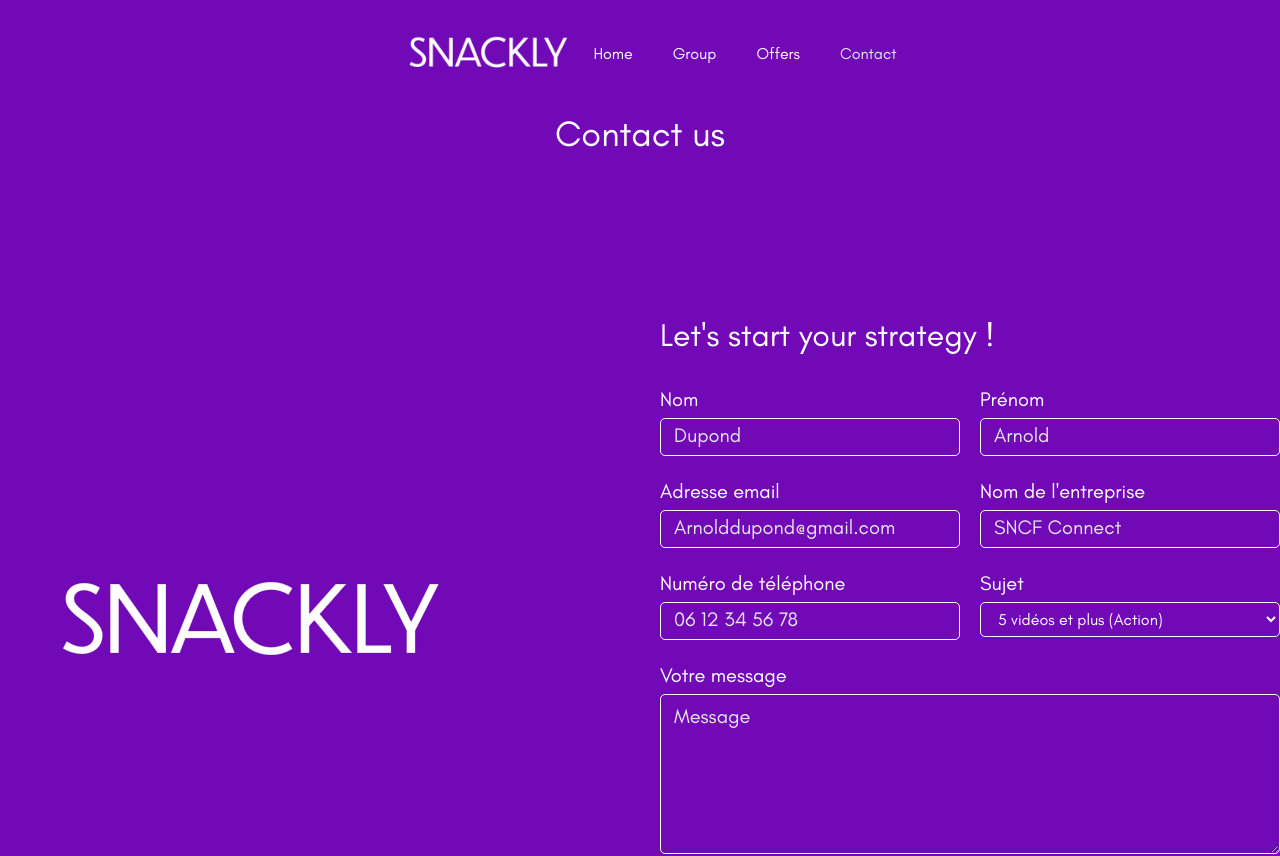
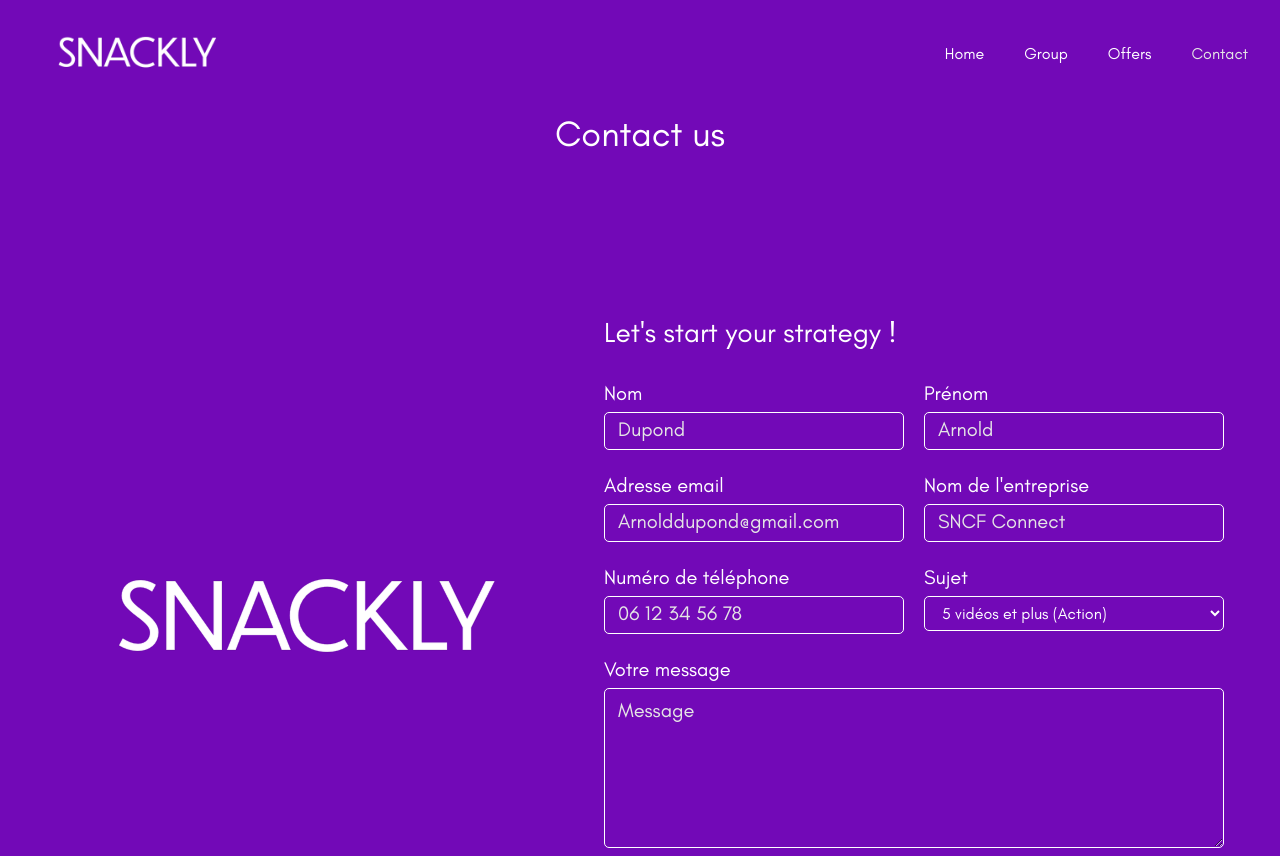
Before and after one commit to 4skygroup/snackly, a React (Vite) app: page /contact in a window 1280 px wide. Shown: the top 856 px of the page. Built offline with nearby package versions, Linux system fonts and the light colour scheme.

Commit message:
Contact page

```diff
--- a/src/components/NavBar/NavBar.tsx
+++ b/src/components/NavBar/NavBar.tsx
@@ -19,7 +19,7 @@ export default function Navbar() {
   const [menuOpen, setMenuOpen] = useState<boolean>(false);
 
   return (
-    <nav className="bg-snackly-purple flex items-center justify-between px-8 py-4">
+    <nav className="bg-snackly-purple flex items-center justify-between px-8 py-4 w-full">
       {/* Logo */}
       <NavLink to="/" className="shrink-0">
         <Logo />
--- a/src/pages/Contact.tsx
+++ b/src/pages/Contact.tsx
@@ -12,49 +12,53 @@ export default function Contact() {
   return (
     <div className="bg-snackly-purple text-white flex flex-col items-center ">
       <Navbar />
-      <div className="flex flex-col items-center gap-y-17.5">
+      <div className="flex flex-col items-center gap-y-17.5 max-mdpp:gap-y-0 max-mdpp:pt-10">
         <span className="text-h6">Contact us</span>
-        <div className="flex gap-12.5 justify-between items-center py-12.5 w-fit max-md:lg:gap-x-27.5 lg:gap-x-40">
-          <Logo format="wide" />
-          <form className="text-white flex flex-col gap-6.25 w-fit py-7.5">
-            <span className="text-t1">Let's start your strategy !</span>
-            <div className="flex flex-wrap gap-5 w-155">
+        <div className="flex justify-between items-center py-12.5 w-fit lgp:max-xxl:gap-12 xxl:gap-x-40">
+          <div className="max-mdpp:hidden">
+            <Logo format="wide" />
+          </div>
+          <form className="text-white flex flex-col gap-6.25 w-fit py-7.5 max-mdpp:py-0">
+            <span className="text-t2 max-mdpp:text-center">
+              Let's start your strategy !
+            </span>
+            <div className="flex flex-wrap gap-5 mdpp:w-155 mdpp:max-lgp:w-105 max-xs:w-75 xs:max-mdpp:w-105">
               <Input
                 label="Nom"
                 placeholder="Dupond"
-                style="border border-white border-solid py-1.5 px-3.25 placeholder:text-placeholder-color rounded-r4 placeholder:text-t4 w-75 outline-none text-white"
+                style="border border-white border-solid py-1.5 px-3.25 placeholder:text-placeholder-color rounded-r4 placeholder:text-t4 w-75 outline-none text-white xs:w-75 xs:max-lgp:w-50"
                 labelStyle="text-t4"
               />
               <Input
                 label="Prénom"
                 placeholder="Arnold"
-                style="border border-white border-solid py-1.5 px-3.25 placeholder:text-placeholder-color rounded-r4 placeholder:text-t4 w-75 outline-none text-white"
+                style="border border-white border-solid py-1.5 px-3.25 placeholder:text-placeholder-color rounded-r4 placeholder:text-t4 w-75 outline-none text-white xs:w-75 xs:max-lgp:w-50"
                 labelStyle="text-t4"
               />
               <Input
                 label="Adresse email"
                 placeholder="Arnolddupond@gmail.com"
-                style="border border-white border-solid py-1.5 px-3.25 placeholder:text-placeholder-color rounded-r4 placeholder:text-t4 w-75 outline-none text-white"
+                style="border border-white border-solid py-1.5 px-3.25 placeholder:text-placeholder-color rounded-r4 placeholder:text-t4 w-75 outline-none text-white xs:w-75 xs:max-lgp:w-50"
                 labelStyle="text-t4"
                 type="email"
               />
               <Input
                 label="Nom de l'entreprise"
                 placeholder="SNCF Connect"
-                style="border border-white border-solid py-1.5 px-3.25 placeholder:text-placeholder-color rounded-r4 placeholder:text-t4 w-75 outline-none text-white"
+                style="border border-white border-solid py-1.5 px-3.25 placeholder:text-placeholder-color rounded-r4 placeholder:text-t4 w-75 outline-none text-white xs:w-75 xs:max-lgp:w-50"
                 labelStyle="text-t4"
               />
               <Input
                 label="Numéro de téléphone"
                 placeholder="06 12 34 56 78"
-                style="border border-white border-solid py-1.5 px-3.25 placeholder:text-placeholder-color rounded-r4 placeholder:text-t4 w-75 outline-none text-white"
+                style="border border-white border-solid py-1.5 px-3.25 placeholder:text-placeholder-color rounded-r4 placeholder:text-t4 w-75 outline-none text-white xs:w-75 xs:max-lgp:w-50"
                 labelStyle="text-t4"
               />
               <Select
                 options={options}
                 label="Sujet"
                 labelStyle="text-t4"
-                style="border text-white border-white border-solid py-1.5 px-3.25 placeholder:text-placeholder-color rounded-r4 placeholder:text-t4 w-75 outline-none"
+                style="border text-white border-white border-solid py-1.5 px-3.25 placeholder:text-placeholder-color rounded-r4 placeholder:text-t4 w-75 outline-none xs:w-75 xs:max-lgp:w-50"
               />
               <Textarea
                 label="Votre message"
--- a/tailwind.config.js
+++ b/tailwind.config.js
@@ -116,7 +116,11 @@ module.exports = {
         b4: "0.1875rem",
       },
       screens: {
+        xs: "28.125rem",
         mdp: "50rem",
+        mdpp: "59.375rem",
+        lgp: "72.5rem",
+        xxl: "82.5rem",
       },
     },
   },
```
